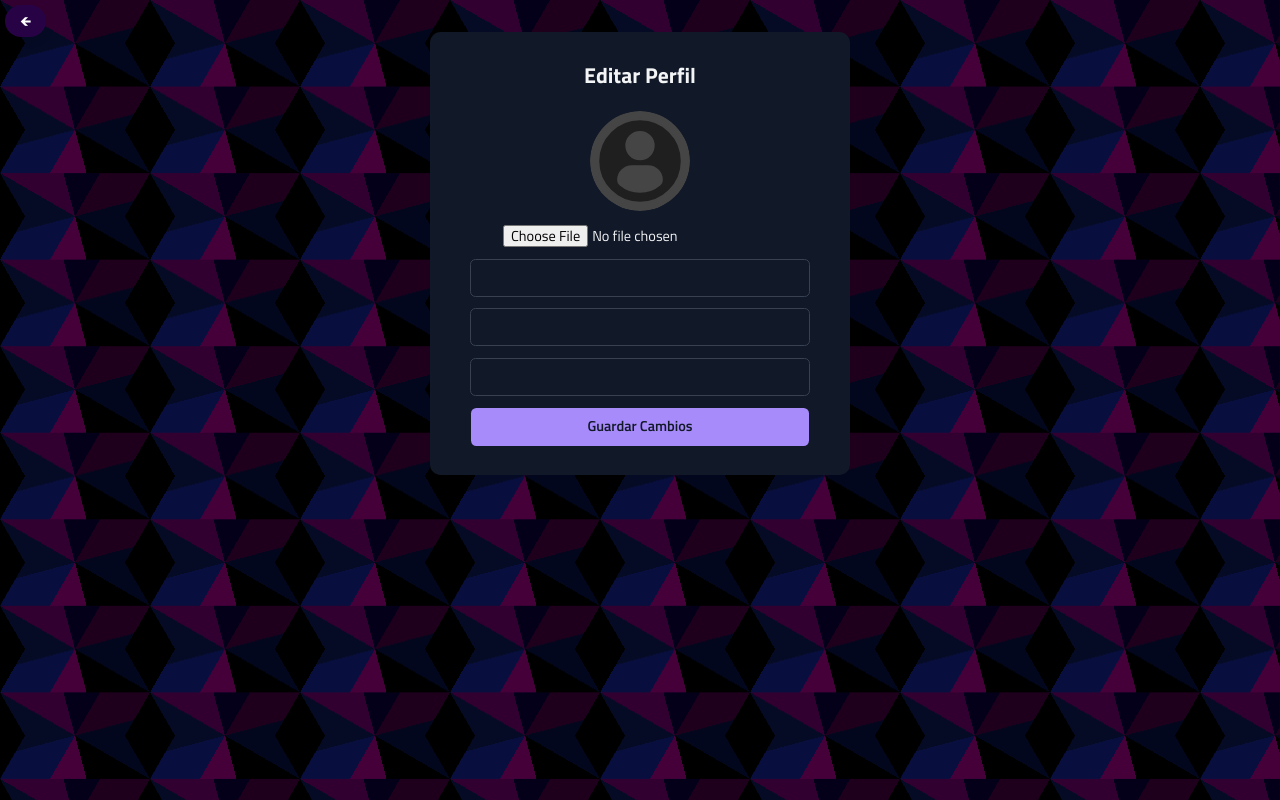
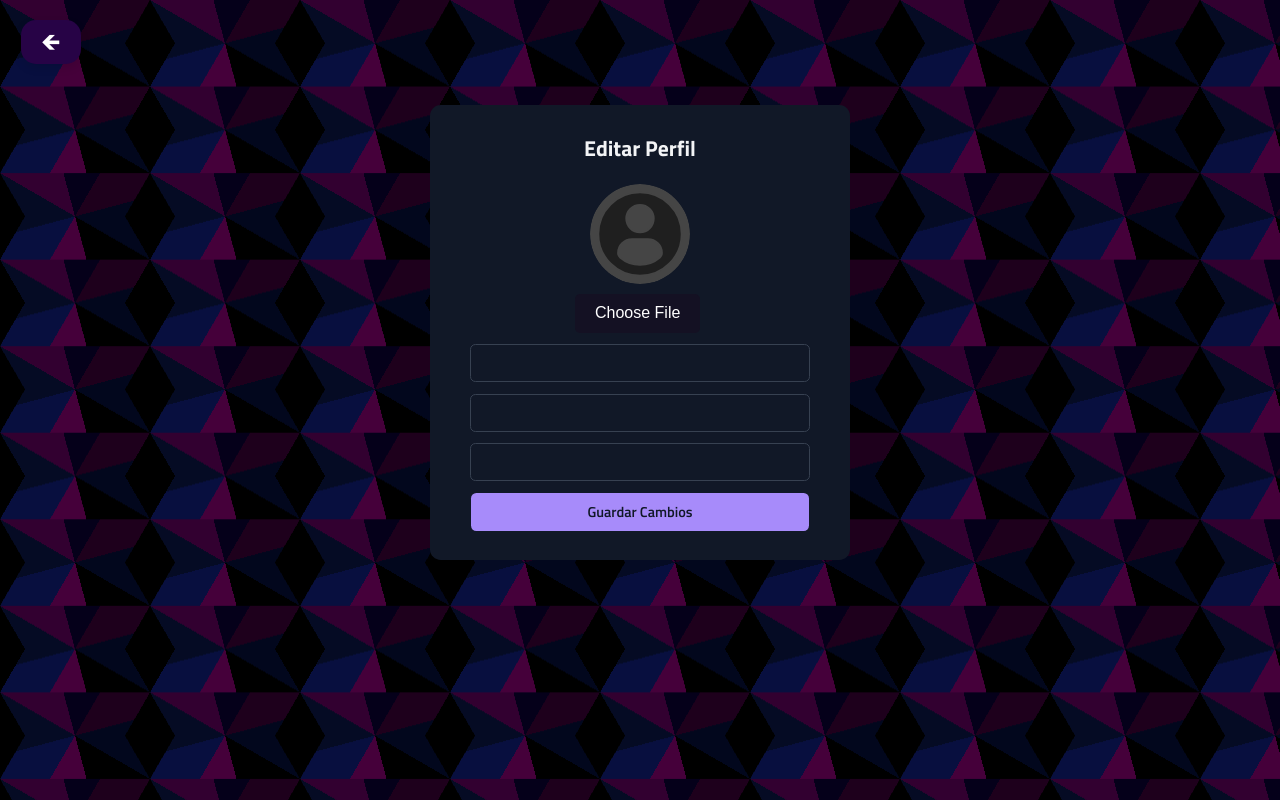
Before and after one commit to SergioEderCervantes/Lobby, a Django app: page /custom_perfil/ in a window 1280 px wide. Run offline with Django 5.2, Linux system fonts and the light colour scheme; some web fonts are replaced.

Commit message:
perfil modify's

```diff
--- a/cookies_servicios/templates/cookies_servicios.html
+++ b/cookies_servicios/templates/cookies_servicios.html
@@ -3,7 +3,8 @@
 {% block extrahead %}
 <link rel="stylesheet" href="{% static 'css/politicas.css' %}" />
 {% endblock %}
-
+{% block extrascripts%}
+{% endblock %}
 {% block header %}
 {% include 'header/log.html' %}
 <header class=" navbar">
@@ -14,7 +15,7 @@
 
 {% block content %}
 
-  <div class="body">
+  <div class="body-log">
     <div class="tarjeta_info">
       <h1>Aviso de Cookies</h1>
       <p>En nuestra página web utilizamos cookies para mejorar la experiencia del usuario. Este aviso explica qué son las cookies, qué tipo de cookies utilizamos y cómo puedes gestionarlas.</p>
--- a/custom_perfil/templates/custom_perfil.html
+++ b/custom_perfil/templates/custom_perfil.html
@@ -27,7 +27,7 @@
               {% else %}
               <img src="{% static 'svg/profile.svg' %}" alt="Avatar del usuario" id="profile-avatar">
               {% endif %}
-              <input type="file" name="avatar" accept="media/avatars/*" onchange="previewAvatar(event)">
+              <input type="file" class="file-input" name="avatar" accept="media/avatars/*" onchange="previewAvatar(event)">
           </div>
 
           <!-- Resto del formulario -->
--- a/politicas/templates/politicas.html
+++ b/politicas/templates/politicas.html
@@ -2,6 +2,8 @@
 
 {% block extrahead %}
   <link rel="stylesheet" href="{% static 'css/politicas.css' %}" />
+{% endblock %}
+{% block extrascripts%}
 {% endblock %}
 {% block header %}
 {% include 'header/log.html' %}
@@ -12,7 +14,7 @@
 {% endblock %}
 
 {% block content %}
-<div class="body">
+<div class="body-log">
 
     <div class="tarjeta_info">
       <h1>Políticas de Privacidad</h1>
--- a/reservations/views.py
+++ b/reservations/views.py
@@ -24,7 +24,7 @@ def reservations(request):
         case 2:
             imagen_fondo = static("img/BG-PLAY.jpg")
         case 3:
-            imagen_fondo = static("img/BG-NINTENDO.jpg")
+            imagen_fondo = static("img/BG-NINTENDO1.webp")
         case 4:
             imagen_fondo = static("img/BG-BILLAR.jpeg")
 
--- a/static/css/login.css
+++ b/static/css/login.css
@@ -20,7 +20,7 @@
   display: flex;
   flex-direction: column;
   margin: auto;
-  margin-top: 32px;
+  margin-top: 105px;
 }
 @media (min-width: 768px) {
   .form-container-user, .form-container {
@@ -267,13 +267,13 @@
 }
 .btn-home {
   position: absolute;
-  top: 5px;
-  left: 5px;
+  top: 20px;
+  left: 21px;
   background-color: #270346;
   color: #fff;
-  font-size: 14px;
-  padding: 8px 15px;
-  border-radius: 50px;
+  font-size: 24px;
+  padding: 8px 20px;
+  border-radius: 15px;
   border: none;
   text-transform: bold;
   cursor: pointer;
@@ -295,7 +295,10 @@
 }
 
 .profile-avatar {
-  text-align: center;
+  display: flex;
+    text-align: center;
+    flex-direction: column;
+    align-items: center;
 }
 
 .profile-avatar img {
--- a/static/css/perfil.css
+++ b/static/css/perfil.css
@@ -51,18 +51,19 @@
   transition: all 0.2s ease-out 0s;
 }
 .menu-icon.active img {
-  width: 70px;
-  height: 70px;
-  top: 20px;
+  width: 55px;
+  height: 55px;
+  top: 36px;
   border-radius: 50%;
   object-fit: cover;
   margin-bottom: 10px;
+  transition: all 0.35s ease;
 }
 .menu-icon img {
   position: relative;
 
-  width: 60px;
-  height: 60px;
+  width: 55px;
+  height: 55px;
   top: 5px;
   border-radius: 50%;
   object-fit: cover;
@@ -152,15 +153,15 @@
   .menu-icon-login {
     top: 12%;
   }
-  .menu-icon.active{
-    right: 110px;
+  .menu-icon.active {
+    right: 120px;
     top: 80px;
-  }
+}
   .menu-icon-login.active{
     right: 89px;
   }
   .sidebar {
-    top: 12%;
+    top: 14%;
 
     height: 375px;
     clip-path: polygon(30px 0%, calc(100% - 30px) 0%, 100% 30px, 100% calc(100% - 30px), calc(100% - 30px) 100%, 30px 100%, 0% calc(100% - 30px), 0% 30px);
@@ -188,3 +189,57 @@
     margin-right: 1%;
   }
 }
+input[type="file"] {
+  /* Oculta los bordes y define un estilo base */
+  border: none;
+  background-color: transparent;
+  color: transparent; /* Para ocultar el texto predeterminado */
+  font-size: 0; /* Oculta texto adicional del input */
+  cursor: pointer;
+}
+
+/* Personaliza el botón en navegadores WebKit (Chrome, Edge, Safari) */
+input[type="file"]::-webkit-file-upload-button {
+  background-color: #007bff;
+  color: white;
+  border: none;
+  padding: 10px 20px;
+  border-radius: 5px;
+  cursor: pointer;
+  font-size: 16px;
+  font-family: Arial, sans-serif;
+  transition: background-color 0.3s ease;
+}
+
+input[type="file"]::-webkit-file-upload-button:hover {
+  background-color: #0056b3;
+}
+
+/* Personaliza el botón en navegadores basados en MS Edge/IE */
+input[type="file"]::-ms-browse {
+  background-color: #007bff;
+  color: white;
+  border: none;
+  padding: 10px 20px;
+  border-radius: 5px;
+  cursor: pointer;
+  font-size: 16px;
+  font-family: Arial, sans-serif;
+}
+
+/* Para otros navegadores */
+input[type="file"]::file-selector-button {
+  background-color: #141123;
+  color: white;
+  border: none;
+  padding: 10px 20px;
+  border-radius: 5px;
+  cursor: pointer;
+  font-size: 16px;
+  font-family: Arial, sans-serif;
+  transition: background-color 0.3s ease;
+}
+
+input[type="file"]::file-selector-button:hover {
+  background-color: #19004b;
+}
--- a/templates/account/login.html
+++ b/templates/account/login.html
@@ -5,9 +5,14 @@
   <link rel="stylesheet" href="{% static 'css/login.css' %}">
 {% endblock %}
 {% block extrascripts %}{% endblock %}
+{%block estandar%}
+<script src="{% static '\js\footer.js' %}" defer></script>
+{% endblock%}
 {% block header %}{% endblock %}
 {% block content %}
   <div class="body-log">
+    <a href="{% url "home" %}" class="btn-home">🡸</a>
+
     <div class="form-container">
       <form class="form"
             id="userLoginForm"
--- a/templates/account/signup.html
+++ b/templates/account/signup.html
@@ -5,6 +5,9 @@
   <link rel="stylesheet" href="{% static 'css/login.css' %}">
 {% endblock %}
 {% block extrascripts %}{% endblock %}
+{%block estandar%}
+<script src="{% static '\js\footer.js' %}" defer></script>
+{% endblock%}
 {% block header %}{% endblock %}
 {% block content %}
   <div class="body-log">
```
Also changed, not shown: static/img/BG-NINTENDO.jpg (deleted), static/img/BG-NINTENDO.png (deleted), static/img/BG-NINTENDO1.jpg (deleted), static/img/BG-NINTENDO1.webp (added).
